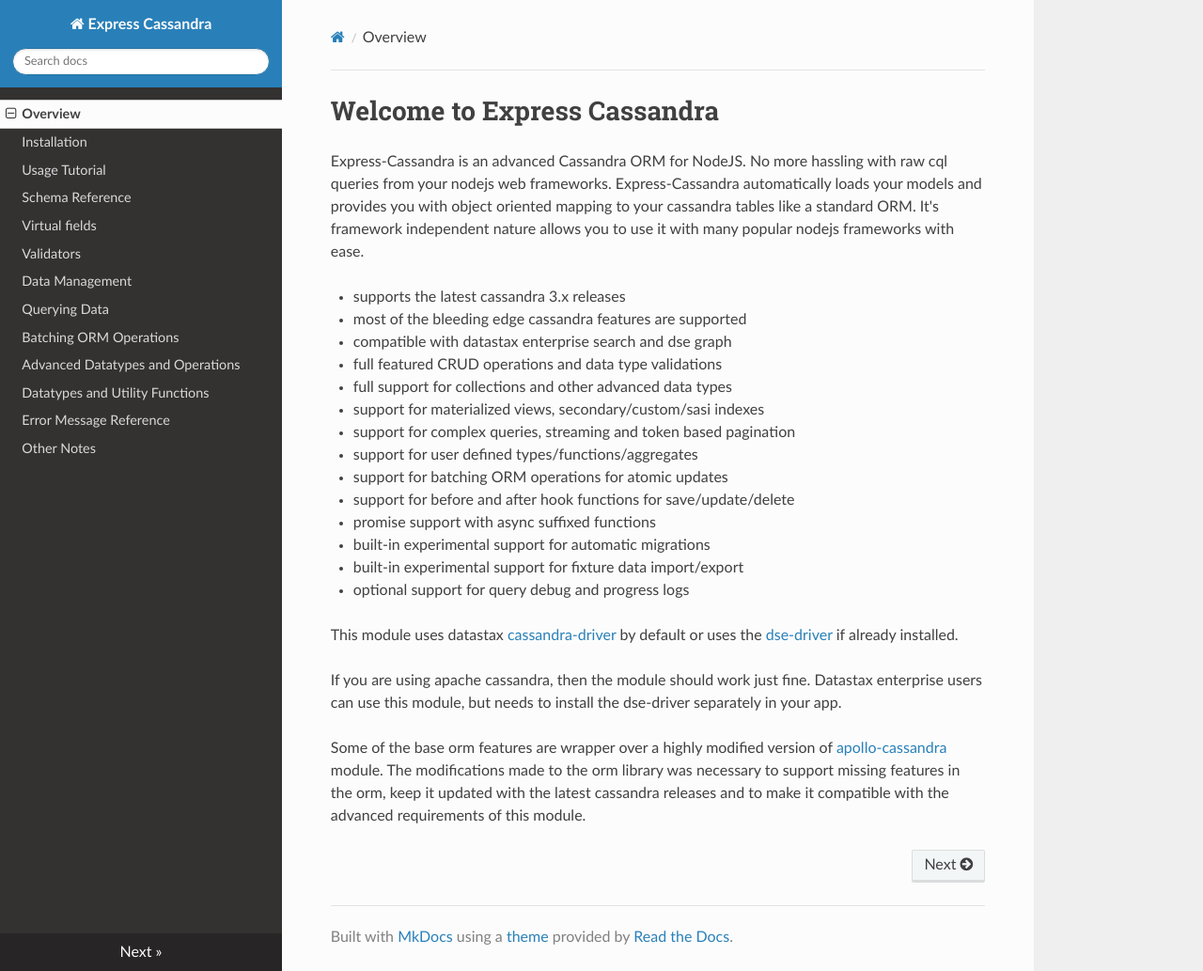
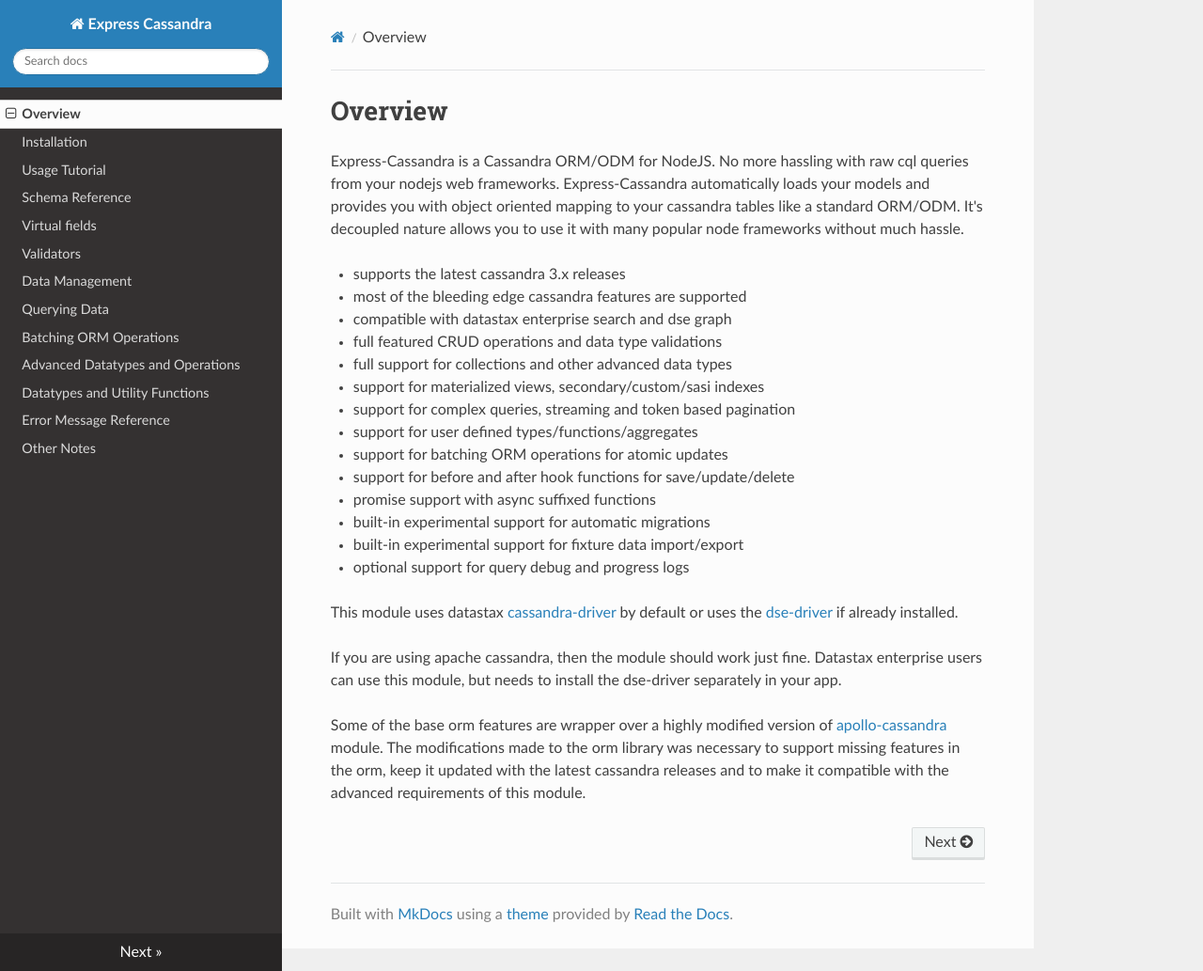
Before and after one commit to masumsoft/express-cassandra, an MkDocs documentation site: the page built from docs/index.md, in a window 1280 px wide and 1033 px high. Shown: the whole window at 94% size. Built offline with MkDocs 1.6.1, drawn with Linux system fonts in a browser that asks for light colours; nearby versions of some CDN libraries; old or Windows-style settings are respelled for this version of MkDocs.

```diff
--- a/docs/index.md
+++ b/docs/index.md
@@ -1,6 +1,6 @@
-# Welcome to Express Cassandra
+# Overview
 
-Express-Cassandra is an advanced Cassandra ORM for NodeJS. No more hassling with raw cql queries from your nodejs web frameworks. Express-Cassandra automatically loads your models and provides you with object oriented mapping to your cassandra tables like a standard ORM. It's framework independent nature allows you to use it with many popular nodejs frameworks with ease.
+Express-Cassandra is a Cassandra ORM/ODM for NodeJS. No more hassling with raw cql queries from your nodejs web frameworks. Express-Cassandra automatically loads your models and provides you with object oriented mapping to your cassandra tables like a standard ORM/ODM. It's decoupled nature allows you to use it with many popular node frameworks without much hassle.
 
 * supports the latest cassandra 3.x releases
 * most of the bleeding edge cassandra features are supported
```
Also changed, not shown: README.md (+4 -2 lines).
